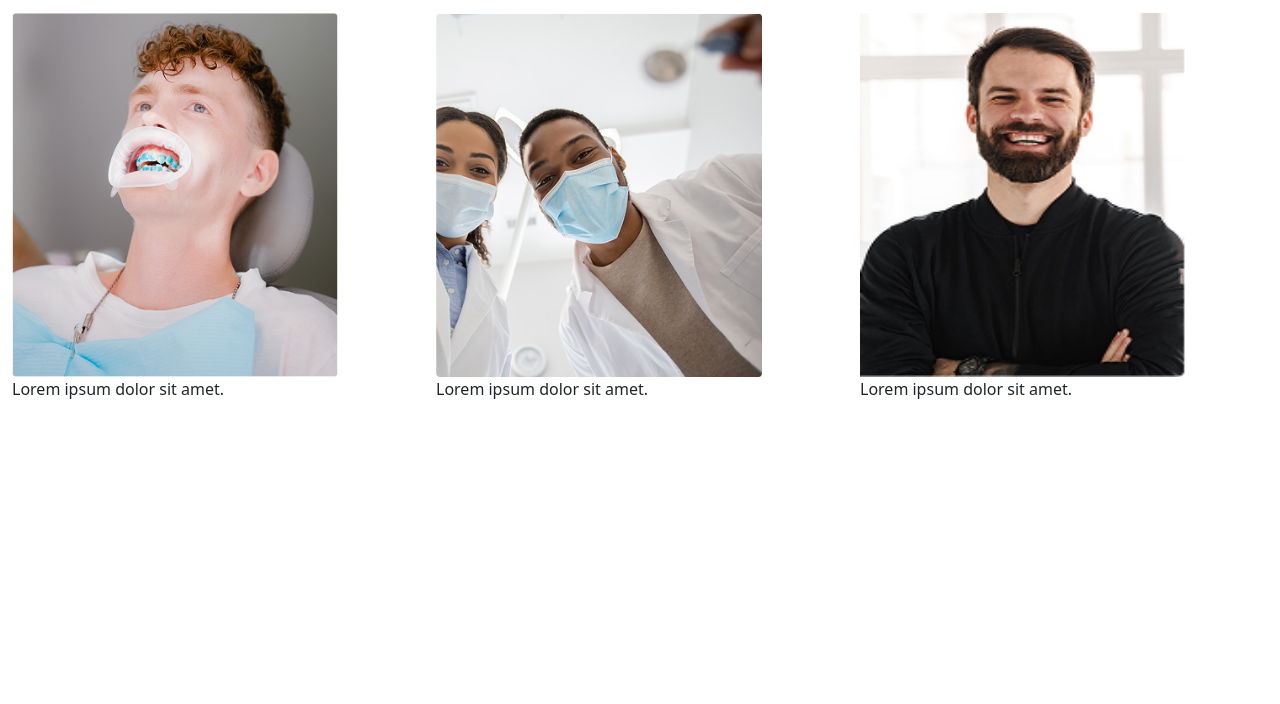
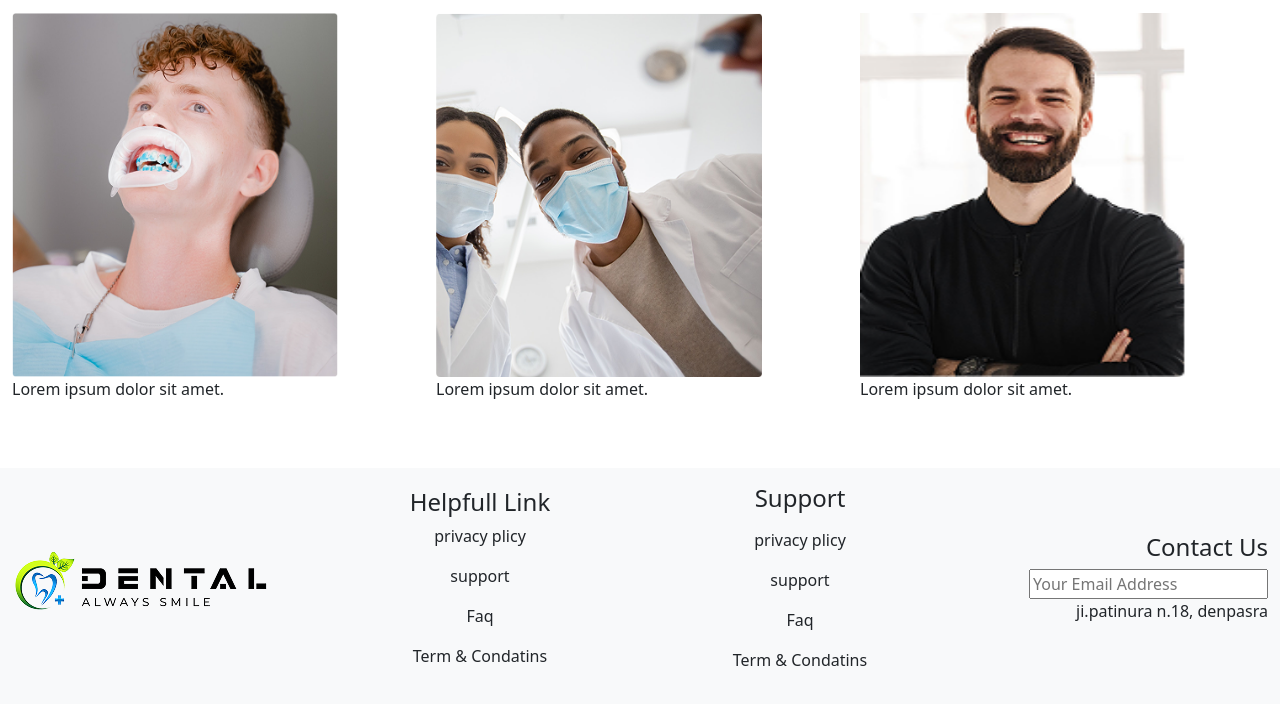
Before and after one commit to Bharathimanju/projecttask, a plain HTML site: page index.html in a window 1280 px wide. Shown: the part 2923-3627 px from the top of the page. Before the commit the page ends 3391 px from the top, so only its background shows below. Drawn offline with nearby package versions, Linux system fonts and the light colour scheme.

Commit message:
Add files via upload

```diff
--- a/index.html
+++ b/index.html
@@ -378,6 +378,33 @@
     </div>
 
     <!-- cntainer 7 -->
+    <header class="container-fluid bg-light py-3">
+        <div class="row align-items-center">
+            <div class="col-md-3 text-center text-md-start">
+                <h4 class="fw-bold"><img src="./images/logo 1.png"></h4>
+            </div>
+            <div class="col-md-3 text-center">
+                <h4>Helpfull Link</h4>
+                <p>privacy plicy</p>
+                <p>support</p>
+                <p>Faq</p>
+                <p>Term & Condatins</p>
+            </div>
+            <div class="col-md-3 text-center">
+                <h4>Support</h4>
+                <p><p>privacy plicy</p>
+                <p>support</p>
+                <p>Faq</p>
+                <p>Term & Condatins</p></p>
+            </div>
+            <div class="col-md-3 text-center text-md-end">
+               <h4>Contact Us</h4>
+               <input type="text" placeholder="Your Email Address">
+               <p>ji.patinura n.18, denpasra</p>
+            </div>
+        </div>
+    </header>
+
 
 
 
```
